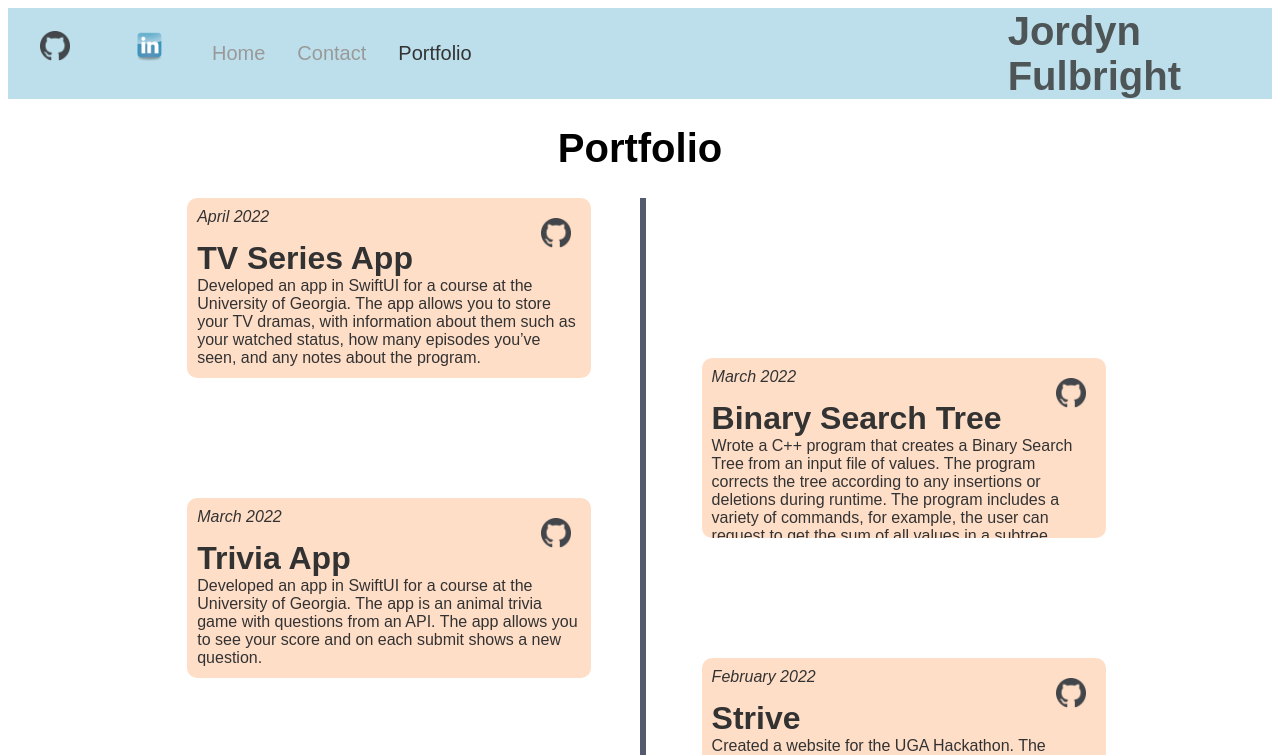
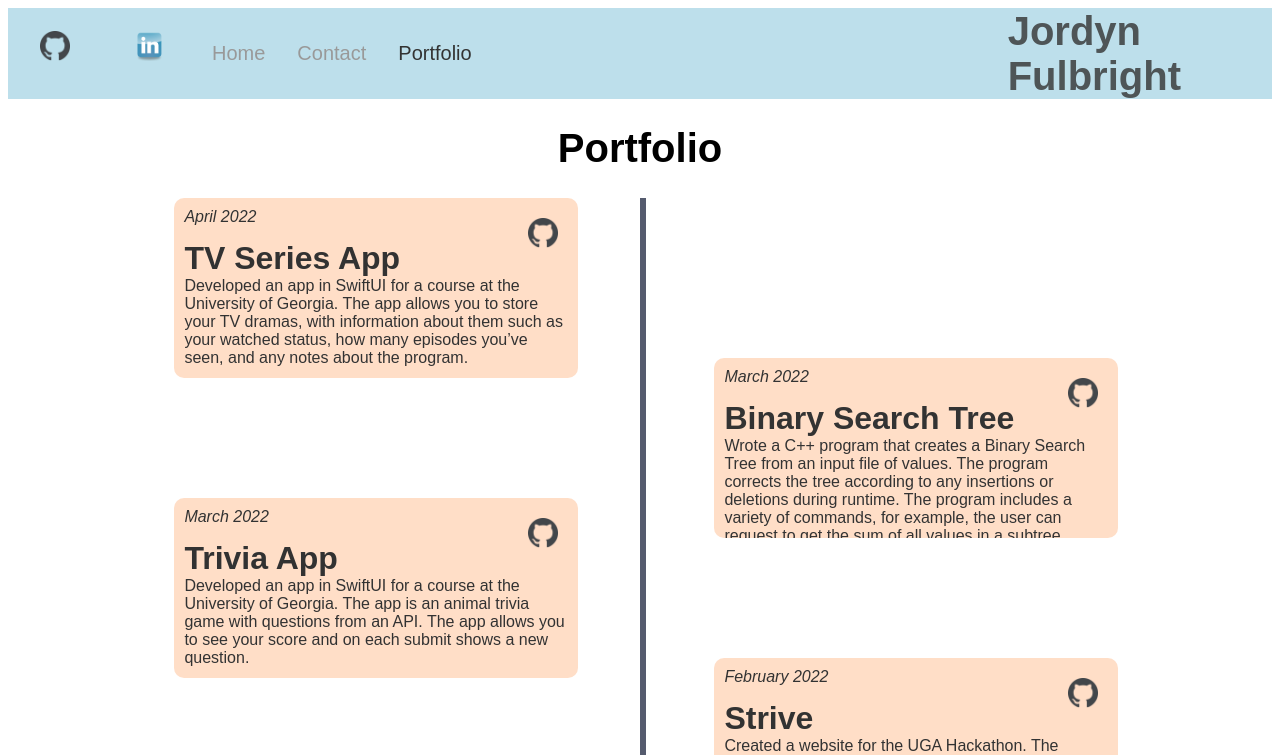
Before and after one commit to jordynful/jordynful.github.io, a React (Create React App) app: page /portfolio in a window 1280 px wide. Shown: the top 755 px of the page. Built offline with nearby package versions, Linux system fonts and the light colour scheme; a web font is replaced by a local one.

Commit message:
viewwidth for right pointer changed on portfolio

```diff
--- a/src/components/NavBar/index.js
+++ b/src/components/NavBar/index.js
@@ -19,6 +19,10 @@ export default function Navbar() {
   const [isOpen, setIsOpen] = useState(false);
   const [selectedOption, setSelectedOption] = useState(null);
   const toggling = () => setIsOpen(!isOpen);
+  const onOptionClicked = value => () => {
+    setIsOpen(false);
+    console.log(selectedOption);
+  };
   return (
     <>
       <Nav>
@@ -41,7 +45,7 @@ export default function Navbar() {
             {isOpen && (
               <DropDownListContainer class="drop" >
                 <ul class = "listLink">
-                  <NavLink class = "Altlinks" to='/' activeStyle>
+                  <NavLink class= "Altlinks" to='/' activeStyle>
                     Home
                   </NavLink>
                   <NavLink class="Altlinks" to='/contact' activeStyle>
--- a/src/pages/Styles.css
+++ b/src/pages/Styles.css
@@ -151,7 +151,7 @@ width:100vw; */
     display: flex;
     flex-direction: column;
     position: relative;
-    left: 14vw;
+    left: 13vw;
 
 
 }
@@ -160,7 +160,7 @@ width:100vw; */
     display:flex;
     flex-direction: column;
     position: relative;
-    right: 13vw;
+    right: 12vw;
     top: 10em;
 
 
```
